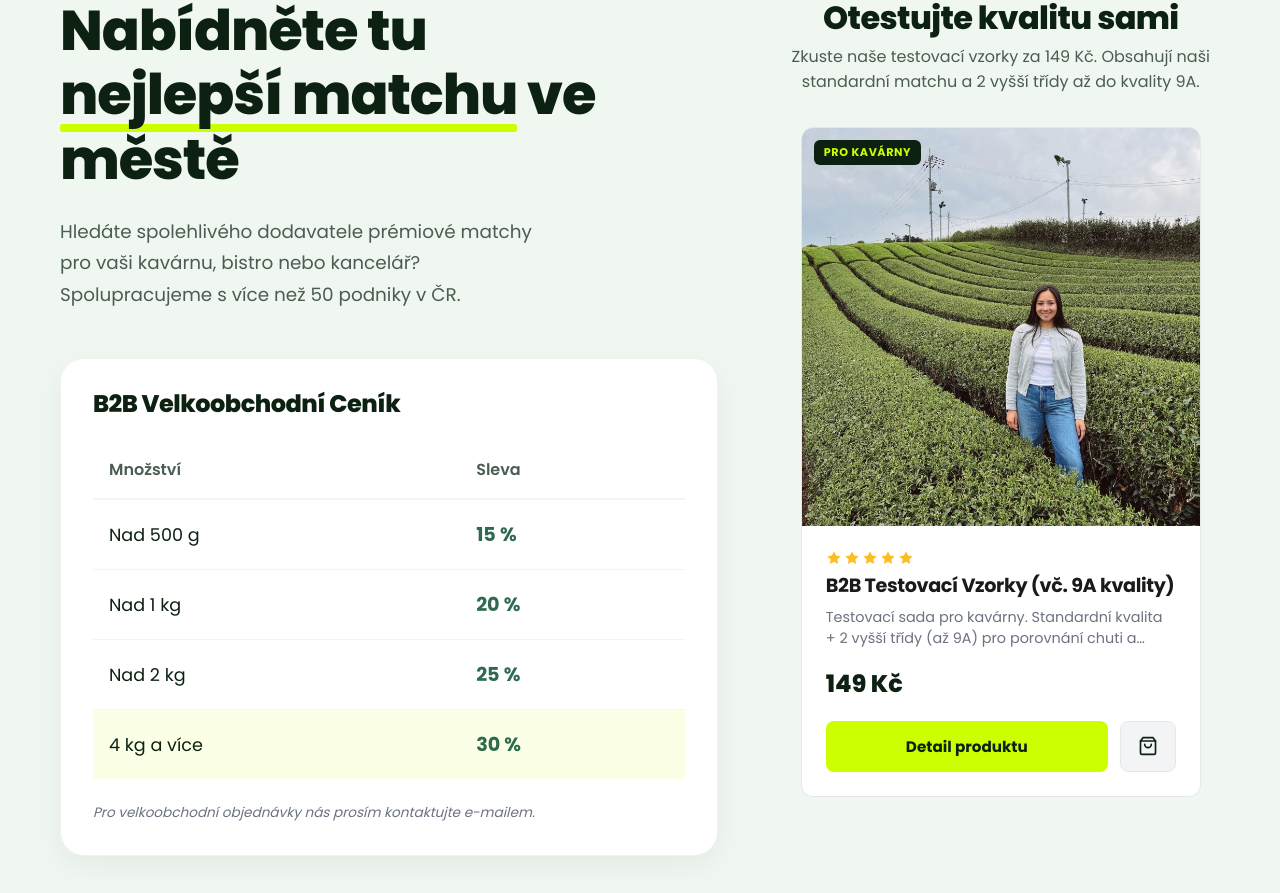
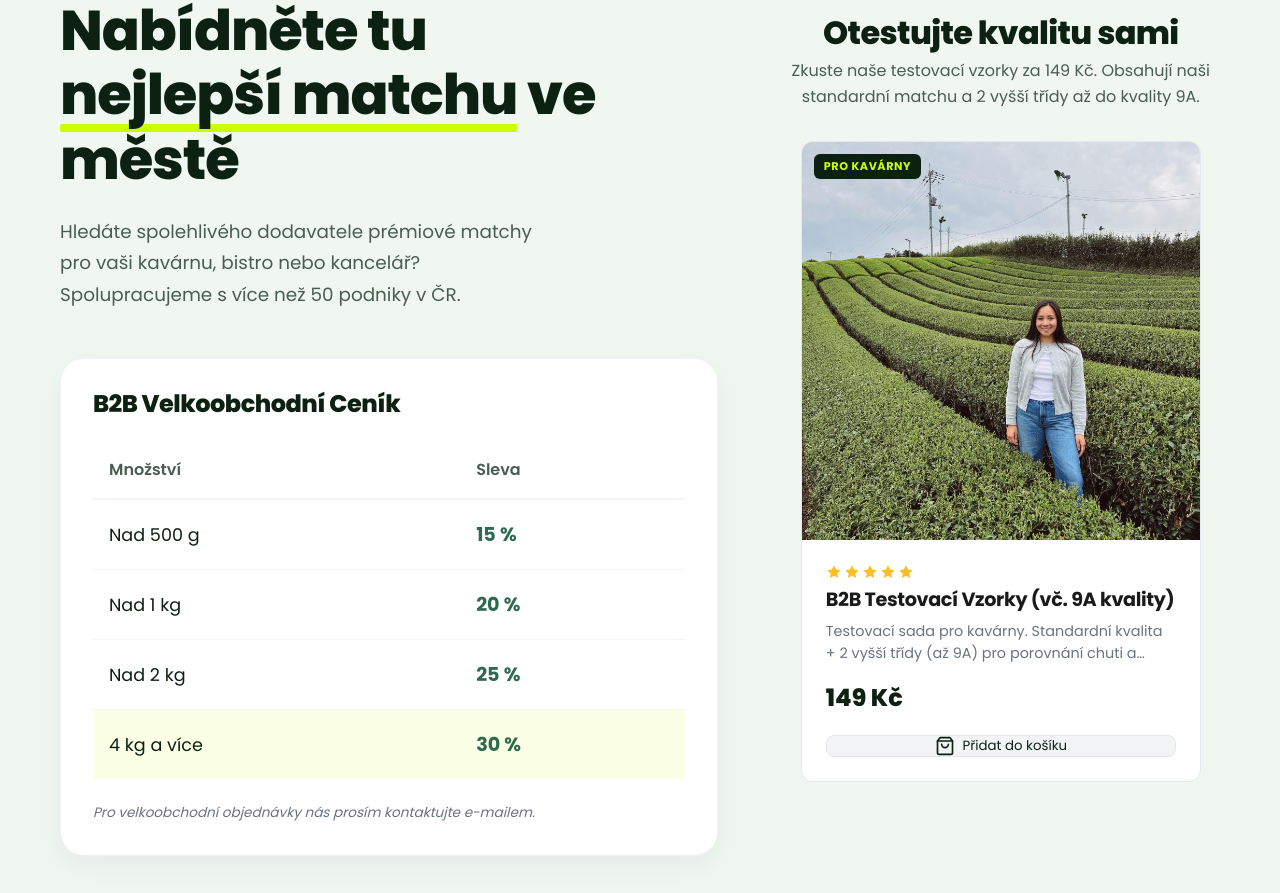
Before and after one commit to dzonas123/matchuji, a Next.js app: page /pro-kavarny in a window 1280 px wide. Shown: the part 219-1112 px from the top of the page. Built offline with nearby package versions, Linux system fonts and the light colour scheme.

Commit message:
fix(b2b): odstraneni odkazu na neexistujici detail u produktu b2b vzorku

```diff
--- a/src/components/ProductCard.tsx
+++ b/src/components/ProductCard.tsx
@@ -54,6 +54,24 @@ export default function ProductCard({ product }: { product: ProductProps }) {
     const rating = product.rating || 5;
     const reviews = product.reviews || 0;
 
+    const isB2B = product.id === "b2b-samples";
+    const productLink = product.id === "matcha-set-bamboo" ? "/product/matcha-set-bamboo" : "/product/ceremonial-matcha";
+
+    const ImageWrapper = () => (
+        <div className={styles.imageWrapper}>
+            <Image
+                src={product.image}
+                alt={product.name}
+                fill
+                className={styles.image}
+            />
+        </div>
+    );
+
+    const TitleWrapper = () => (
+        <h3 className={styles.productName}>{product.name}</h3>
+    );
+
     return (
         <motion.div
             className={styles.card}
@@ -63,16 +81,11 @@ export default function ProductCard({ product }: { product: ProductProps }) {
             {product.tag && <span className={styles.tag}>{product.tag}</span>}
             {discount > 0 && <span className={styles.discountBadge}>-{discount}%</span>}
 
-            <Link href={product.id === "matcha-set-bamboo" ? "/product/matcha-set-bamboo" : "/product/ceremonial-matcha"} className={styles.imageLink}>
-                <div className={styles.imageWrapper}>
-                    <Image
-                        src={product.image}
-                        alt={product.name}
-                        fill
-                        className={styles.image}
-                    />
-                </div>
-            </Link>
+            {isB2B ? (
+                <div className={styles.imageLink}><ImageWrapper /></div>
+            ) : (
+                <Link href={productLink} className={styles.imageLink}><ImageWrapper /></Link>
+            )}
 
             <div className={styles.info}>
                 <div className={styles.ratingRow}>
@@ -84,9 +97,11 @@ export default function ProductCard({ product }: { product: ProductProps }) {
                     {reviews > 0 && <span className={styles.reviewCount}>({reviews})</span>}
                 </div>
 
-                <Link href={product.id === "matcha-set-bamboo" ? "/product/matcha-set-bamboo" : "/product/ceremonial-matcha"} className={styles.titleLink}>
-                    <h3 className={styles.productName}>{product.name}</h3>
-                </Link>
+                {isB2B ? (
+                    <div className={styles.titleLink}><TitleWrapper /></div>
+                ) : (
+                    <Link href={productLink} className={styles.titleLink}><TitleWrapper /></Link>
+                )}
 
                 <p className={styles.productDesc}>{product.description}</p>
 
@@ -100,16 +115,19 @@ export default function ProductCard({ product }: { product: ProductProps }) {
                     )}
                 </div>
 
-                <div className={styles.actions}>
-                    <Link href={product.id === "matcha-set-bamboo" ? "/product/matcha-set-bamboo" : "/product/ceremonial-matcha"} className={styles.btnDetail}>
-                        Detail produktu
-                    </Link>
+                <div className={styles.actions} style={isB2B ? { display: 'flex' } : {}}>
+                    {!isB2B && (
+                        <Link href={productLink} className={styles.btnDetail}>
+                            Detail produktu
+                        </Link>
+                    )}
                     <button
                         className={styles.btnCart}
                         onClick={handleAddToCart}
                         aria-label="Přidat do košíku"
+                        style={isB2B ? { width: '100%', display: 'flex', justifyContent: 'center', alignItems: 'center', gap: '8px' } : {}}
                     >
-                        <Icons.Cart />
+                        <Icons.Cart /> {isB2B && "Přidat do košíku"}
                     </button>
                 </div>
             </div>
```
